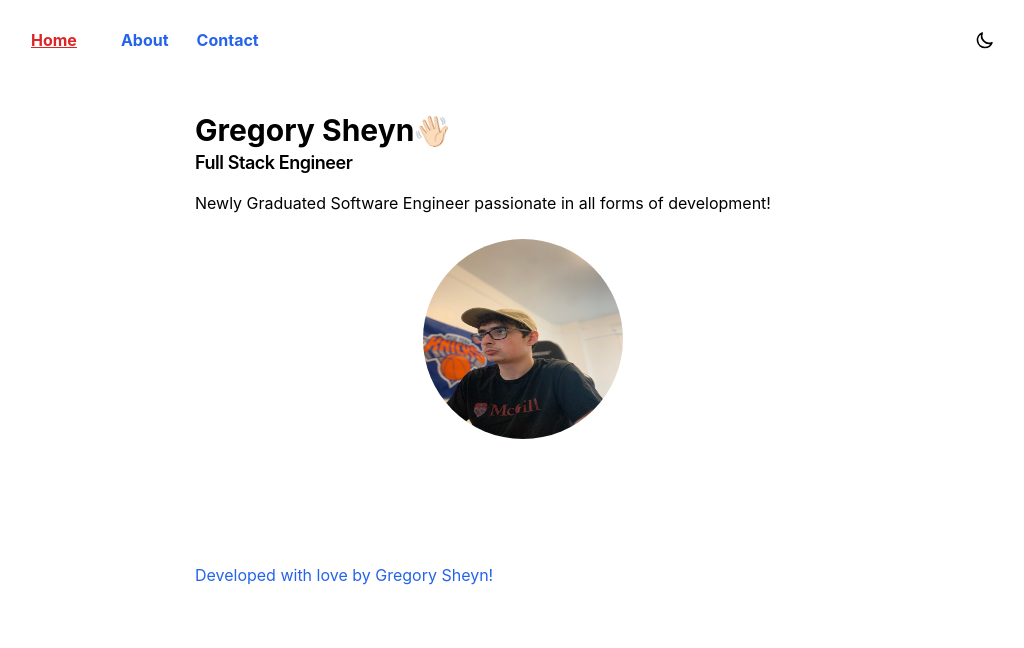
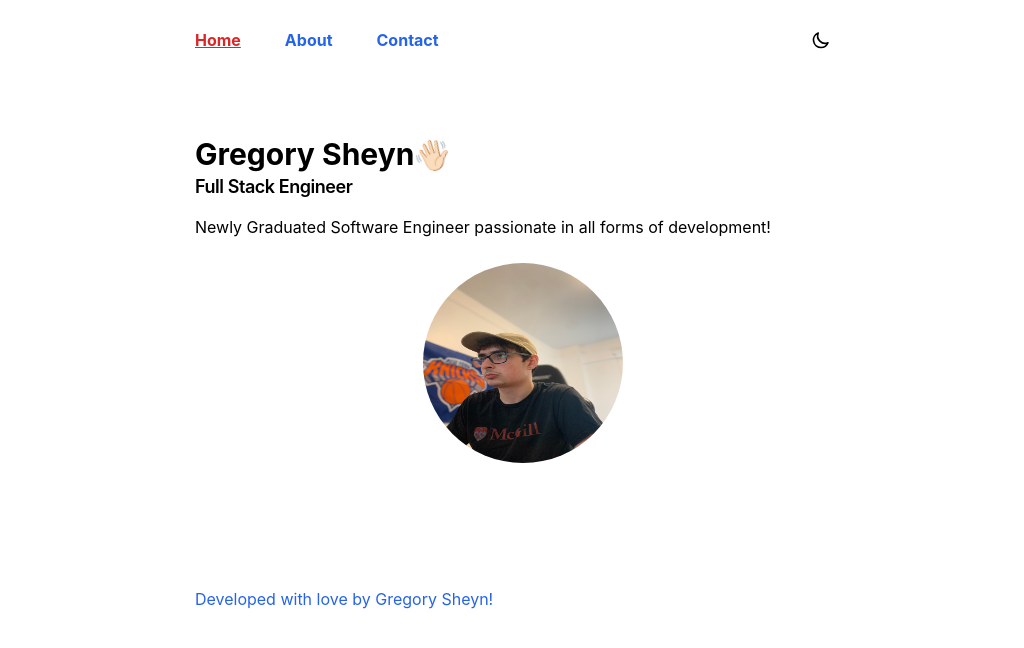
Before and after one commit to gsheyn05/nextjs-tailwind-typescript, a Next.js app: page / in a window 1280 px wide. Shown: the top 648 px of the page, without its empty margins (117-1141 px from the left). Built offline with nearby package versions, Linux system fonts and the light colour scheme.

Commit message:
Updated the spacing of Navbar
Messed around with tailwindcss to center the navbar

```diff
--- a/Components/Navbar.tsx
+++ b/Components/Navbar.tsx
@@ -5,6 +5,7 @@ import { useTheme } from 'next-themes';
 import {
     MoonIcon,
     SunIcon} from '@heroicons/react/outline';
+import { Container } from './container';
 
 
 export const Navbar : React.FC = () =>{
@@ -12,29 +13,32 @@ export const Navbar : React.FC = () =>{
     const router = useRouter();
 
     return(
+      <Container>
 <nav className="flex flex-row items-center justify-center top-background sticky w-full h-20 z-50 top-0 mb-8 backdrop-blur-2xl">
 
-      <div className="container mx-auto px-5 max-w-5xl flex flex-row justify-start">
+      <div className="container mx-auto  max-w-5xl flex flex-row justify-start">
         <div className="flex flex-row space-x-7">
-
+        <div>
         <Link href="/">
         <a className={`transition mr-4 font-bold  my-auto hover:text-blue-600 hover:-translate-y-1 ${router.pathname == "/" ? "text-red-600 underline" : "text-blue-600"}`}>
             Home
             </a>
           </Link>
-
+          </div>
+          <div>
           <Link href="/About">
           <a className={`transition mr-4 font-bold my-auto hover:text-blue-600 hover:-translate-y-1   ${router.pathname == "/About" ? "text-red-600 underline" : "text-blue-600"}`}>
               About
               </a>
             </Link>
-
+            </div>
+            <div>
             <Link href="/Contact">
           <a className={`transition mr-4 font-bold my-auto hover:text-blue-600 hover:-translate-y-1   ${router.pathname == "/Contact" ? "text-red-600 underline" : "text-blue-600"}`}>
               Contact
               </a>
             </Link>
-
+            </div>
 
 
           { /* <Link href="/About"> THIS IS HOW WITH A BUTTON
@@ -62,5 +66,7 @@ export const Navbar : React.FC = () =>{
           </div>
 
           </nav>
+
+          </Container>
     );
 };
```
